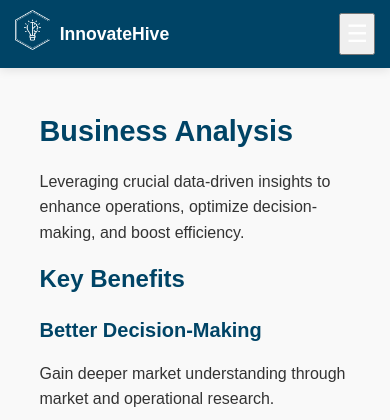
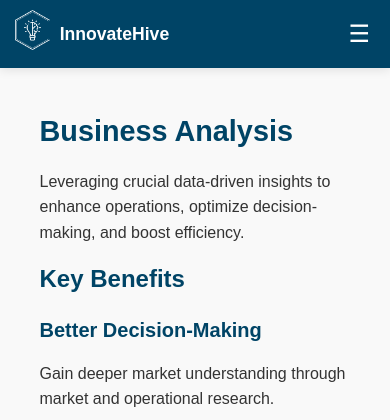
Before and after one commit to innovatehive7/InnvoativeHivecode, a Flask app: page /business_analysis in a window 390 px wide. Shown: the top 420 px of the page. Run offline with Flask 3, Linux system fonts and the light colour scheme.

Commit message:
Update Business_Analysis.html

```diff
--- a/templates/Business_Analysis.html
+++ b/templates/Business_Analysis.html
@@ -221,6 +221,15 @@
         font-size: 1.5rem;
         color: white;
         padding: 5px;
+        background: transparent; /* Add this */
+        border: none; /* Remove default button border */
+      }
+
+      /* Add this to remove any potential focus/hover effects */
+      .menu-toggle:hover,
+      .menu-toggle:focus {
+        background: transparent;
+        outline: none;
       }
 
       /* Tablet Styles */
@@ -294,6 +303,8 @@
       @media (max-width: 767px) {
         .menu-toggle {
           display: block;
+          background: no-repeat;
+          border: none;
         }
 
         .nav-links {
```
